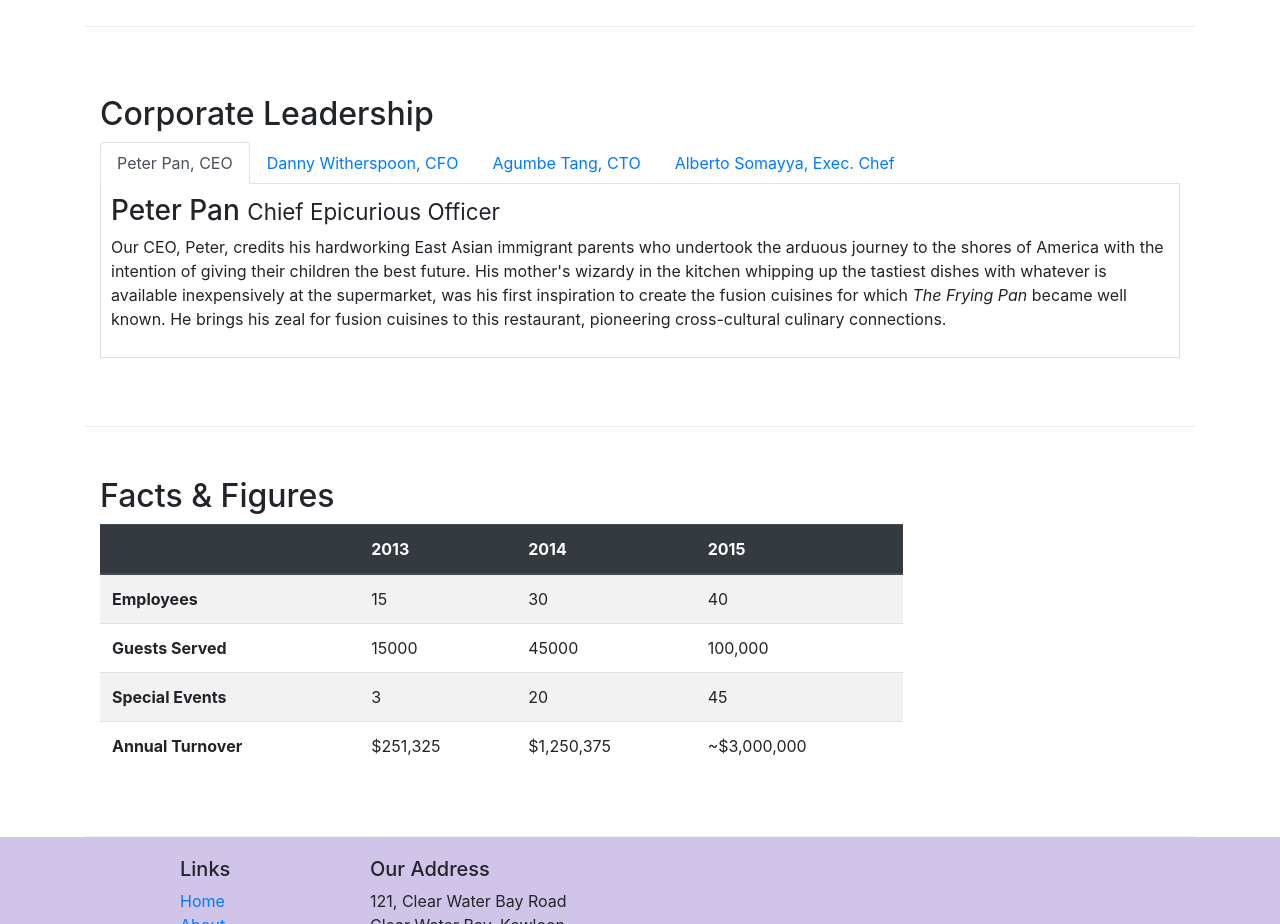
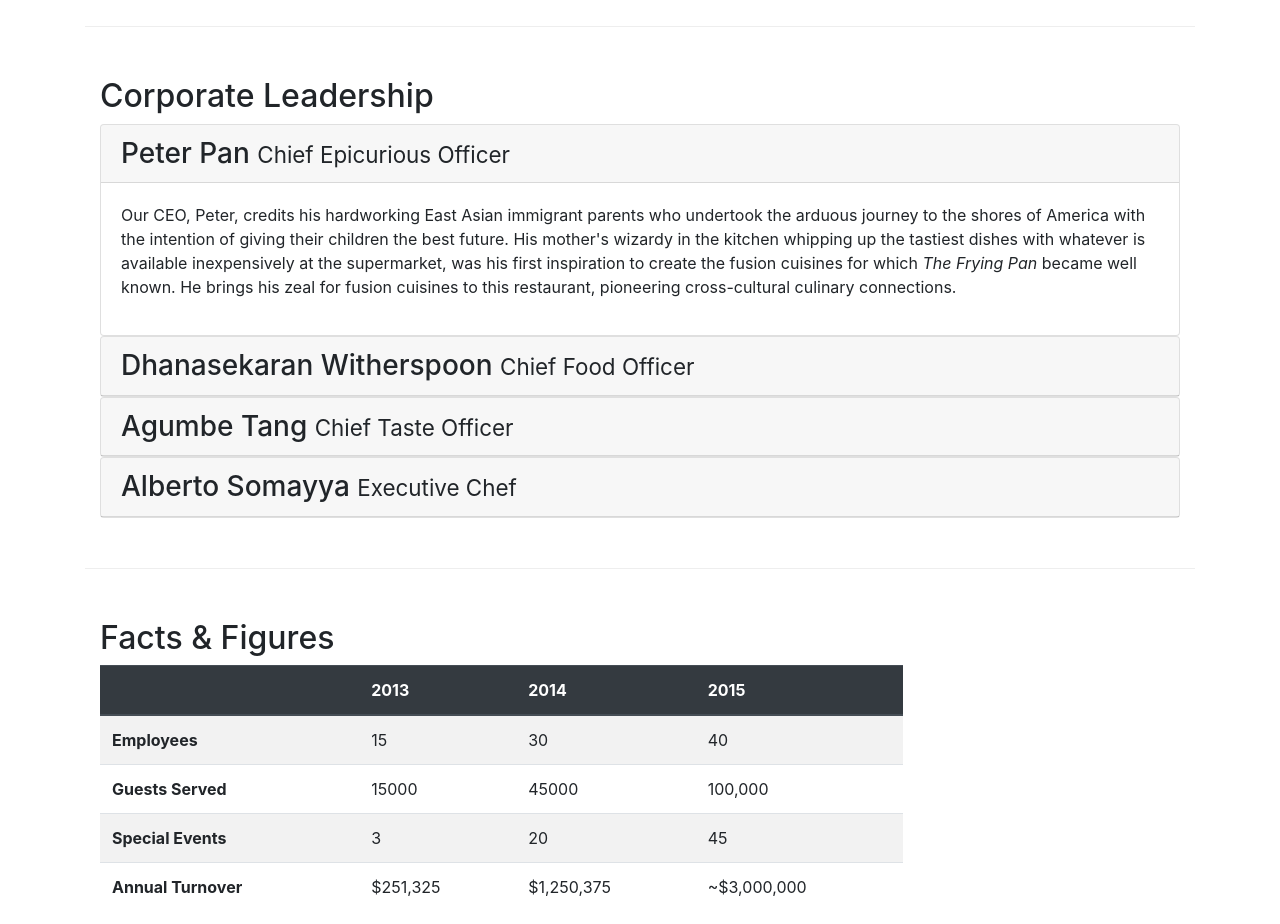
Before and after one commit to ajayc1007/conFusion, a website: page aboutus.html in a window 1280 px wide. Shown: the part 940-1864 px from the top of the page. Drawn offline with nearby package versions, Linux system fonts and the light colour scheme.

Commit message:
Accordion

```diff
--- a/aboutus.html
+++ b/aboutus.html
@@ -99,6 +99,8 @@
         <div class="row row-content align-items-center">
             <div class="col-12 col-sm-12">
                 <h2>Corporate Leadership</h2>
+
+                <!-- For tabbed content
                 <ul class="nav nav-tabs">
                     <li class="nav-item">
                       <a class="nav-link active" href="#peter" role="tab" data-toggle="tab">Peter Pan, CEO</a>
@@ -113,26 +115,69 @@
                       <a class="nav-link" href="#alberto" role="tab" data-toggle="tab">Alberto Somayya, Exec. Chef</a>
                     </li>
                 </ul>
+                -->
 
-                <div class="tab-content">
-                    <div role="tabpanel" class="tab-pane fade show active" id="peter">
-                        <h3>Peter Pan <small>Chief Epicurious Officer</small></h3>
-                        <p class="d-none d-sm-block">Our CEO, Peter, credits his hardworking East Asian immigrant parents who undertook the arduous journey to the shores of America with the intention of giving their children the best future. His mother's wizardy in the kitchen whipping up the tastiest dishes with whatever is available inexpensively at the supermarket, was his first inspiration to create the fusion cuisines for which <em>The Frying Pan</em> became well known. He brings his zeal for fusion cuisines to this restaurant, pioneering cross-cultural culinary connections.</p>
+                <div id="accordion">
+                    <div class="card">
+                        <div class="card-header" role="tab" id="peterhead">
+                            <h3 class="mb-0">
+                                <a data-toggle="collapse" data-target="#peter">
+                                    Peter Pan <small> Chief Epicurious Officer</small>
+                                </a>
+                            </h3>
+                        </div>
+                        <div class="collapse show" id="peter" data-parent="#accordion">
+                            <div class="card-body">
+                                <p class="d-none d-sm-block"> Our CEO, Peter, credits his hardworking East Asian immigrant parents who undertook the arduous journey to the shores of America with the intention of giving their children the best future. His mother's wizardy in the kitchen whipping up the tastiest dishes with whatever is available inexpensively at the supermarket, was his first inspiration to create the fusion cuisines for which <em>The Frying Pan</em> became well known. He brings his zeal for fusion cuisines to this restaurant, pioneering cross-cultural culinary connections.</p>
+                            </div>
+                        </div>
                     </div>
-                    <div role="tabpanel" class="tab-pane fade" id="danny">
-                        <h3>Dhanasekaran Witherspoon <small>Chief Food Officer</small></h3>
-                        <p class="d-none d-sm-block">Our CFO, Danny, as he is affectionately referred to by his colleagues, comes from a long established family tradition in farming and produce. His experiences growing up on a farm in the Australian outback gave him great appreciation for varieties of food sources. As he puts it in his own words, <em>Everything that runs, wins, and everything that stays, pays!</em></p>
+
+                    <div class="card">
+                        <div class="card-header" role="tab" id="dannyhead">
+                            <h3 class="mb-0">
+                                <a class="collapsed" data-toggle="collapse" data-target="#danny">
+                                    Dhanasekaran Witherspoon <small> Chief Food Officer</small>
+                                </a>
+                            </h3>
+                        </div>
+                        <div class="collapse" id="danny" data-parent="#accordion">
+                            <div class="card-body">
+                                <p class="d-none d-sm-block"> Our CFO, Danny, as he is affectionately referred to by his colleagues, comes from a long established family tradition in farming and produce. His experiences growing up on a farm in the Australian outback gave him great appreciation for varieties of food sources. As he puts it in his own words, <em>Everything that runs, wins, and everything that stays, pays!</em></p>
+                            </div>
+                        </div>
                     </div>
-                    <div role="tabpanel" class="tab-pane fade" id="agumbe">
-                        <h3>Agumbe Tang <small>Chief Taste Officer</small></h3>
-                        <p class="d-none d-sm-block">Blessed with the most discerning gustatory sense, Agumbe, our CTO, personally ensures that every dish that we serve meets his exacting tastes. Our chefs dread the tongue lashing that ensues if their dish does not meet his exacting standards. He lives by his motto, <em>You click only if you survive my lick.</em></p>
+
+                    <div class="card">
+                        <div class="card-header" role="tab" id="agumbehead">
+                            <h3 class="mb-0">
+                                <a class="collapsed" data-toggle="collapse" data-target="#agumbe">
+                                    Agumbe Tang <small> Chief Taste Officer</small>
+                                </a>
+                            </h3>
+                        </div>
+                        <div role="tabpanel" class="collapse" id="agumbe" data-parent="#accordion">
+                            <div class="card-body">
+                                <p class="d-none d-sm-block"> Blessed with the most discerning gustatory sense, Agumbe, our CTO, personally ensures that every dish that we serve meets his exacting tastes. Our chefs dread the tongue lashing that ensues if their dish does not meet his exacting standards. He lives by his motto, <em>You click only if you survive my lick.</em></p>
+                            </div>
+                        </div>
                     </div>
-                    <div role="tabpanel" class="tab-pane fade" id="alberto">
-                        <h3>Alberto Somayya <small>Executive Chef</small></h3>
-                        <p class="d-none d-sm-block">Award winning three-star Michelin chef with wide International experience having worked closely with whos-who in the culinary world, he specializes in creating mouthwatering Indo-Italian fusion experiences. He says, <em>Put together the cuisines from the two craziest cultures, and you get a winning hit! Amma Mia!</em></p>
+
+                    <div class="card">
+                        <div class="card-header" role="tab" id="albertohead">
+                            <h3 class="mb-0">
+                                <a class="collapsed" data-toggle="collapse" data-target="#alberto">
+                                    Alberto Somayya <small> Executive Chef</small>
+                                </a>
+                            </h3>
+                        </div>
+                        <div class="collapse" id="alberto" data-parent="#accordion">
+                            <div class="card-body">
+                                <p class="d-none d-sm-block"> Award winning three-star Michelin chef with wide International experience having worked closely with whos-who in the culinary world, he specializes in creating mouthwatering Indo-Italian fusion experiences. He says, <em>Put together the cuisines from the two craziest cultures, and you get a winning hit! Amma Mia!</em></p>
+                            </div>
+                        </div>
                     </div>
                 </div>
-
             </div>
        </div>
        <div class="row row-content">
```
